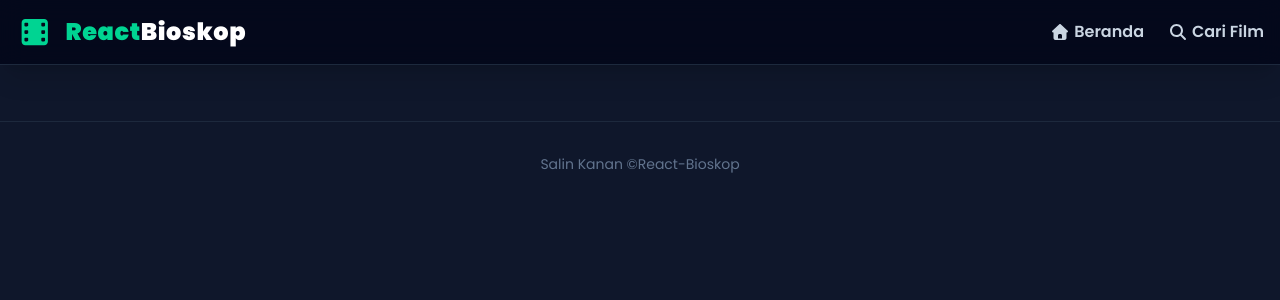
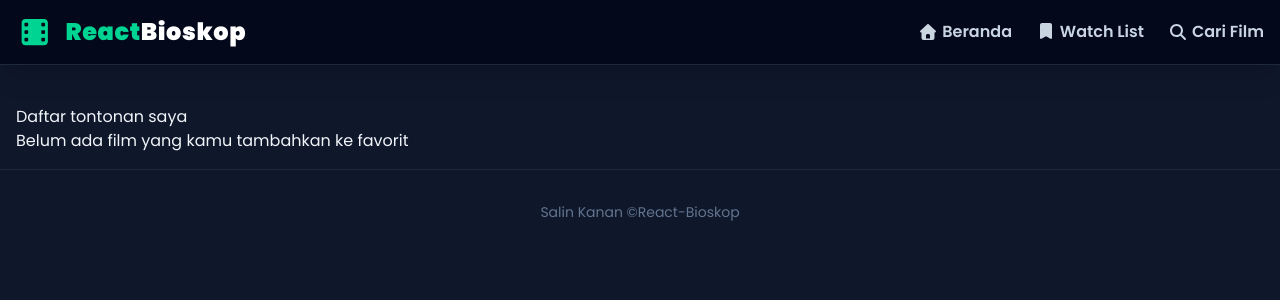
Before and after one commit to muhammadfauzi440/react-bioskop, a React (Vite) app: page /watchlist in a window 1280 px wide. Shown: the top 300 px of the page. Built offline with nearby package versions, Linux system fonts and the light colour scheme.

Commit message:
create page watchlist, create route to /watchlist and create wireframe website

```diff
--- a/src/components/Main.jsx
+++ b/src/components/Main.jsx
@@ -2,6 +2,7 @@ import { Routes, Route} from 'react-router-dom';
 import Home from '../pages/Home';
 import Search from '../pages/Search';
 import MovieDetail from '../pages/MovieDetail';
+import WatcList from '../pages/WatchList';
 
 export default function Main() {
     return (
@@ -10,6 +11,7 @@ export default function Main() {
                 <Route path='/' element={<Home />}/>
                 <Route path='/search' element={<Search />}/>
                 <Route path='/movie/:id' element={<MovieDetail />}/>
+                <Route path='/watchlist' element={<WatcList />}/>
             </Routes>
         </main>
     )
--- a/src/components/Navbar.jsx
+++ b/src/components/Navbar.jsx
@@ -1,6 +1,6 @@
 import { Link } from "react-router-dom";
 import { FontAwesomeIcon } from "@fortawesome/react-fontawesome";
-import { faFilm, faSearch, faHome } from "@fortawesome/free-solid-svg-icons";
+import { faFilm, faSearch, faHome, faBookmark } from "@fortawesome/free-solid-svg-icons";
 
 export default function Navbar() {
   return (
@@ -24,6 +24,11 @@ export default function Navbar() {
             <FontAwesomeIcon icon={faHome} /> Beranda
           </Link>
           <Link
+          to="watchlist"
+          >
+            <FontAwesomeIcon icon={faBookmark}/> Watch List
+          </Link>
+          <Link
             to="/search"
             className="hover:text-emerald-400 transition-colors flex items-center gap-1 hover:scale-110 "
           >
--- a/src/pages/MovieDetail.jsx
+++ b/src/pages/MovieDetail.jsx
@@ -9,6 +9,7 @@ export default function MovieDetail() {
     const [ detailFilm, setDetailFilm] = useState(null);
     const [ trailer, setTrailer] = useState(null);
     const [ loading, setLoading] = useState(true);
+    const [ isFavorite, setIsFavorite] = useState(false);
 
     useEffect(() => {
         const ambilDetailFilm = async () => {
@@ -45,6 +46,24 @@ export default function MovieDetail() {
 
         ambilDetailFilm();
     }, [id]);
+
+    useEffect(() => {
+        const watchList = JSON.parse(localStorage.getItem("watchList")) || [];
+        const isExist = watchList.some((movie) => movie.id === Number(id));
+        setIsFavorite(isExist);
+    }, [id]);
+
+    const toggleFavorite = () => {
+        let watchList = JSON.parse(localStorage.getItem("watchList")) || [];
+        if (isFavorite) {
+            watchList = watchList.filter((movie) => movie.id !== Number(id));
+        } else {
+            watchList.push(detailFilm);
+        }
+
+        localStorage.setItem("watchList", JSON.stringify(watchList));
+        setIsFavorite(!isFavorite);
+    }
 
     if (loading) {
         return (
@@ -163,6 +182,12 @@ export default function MovieDetail() {
                         </div>
                     )}
 
+                    <div>
+                        <button onClick={toggleFavorite}>
+                            {isFavorite ? "Hapus Dari Favorit" : "Tambahkan Ke Favorit"}
+                        </button>
+                    </div>
+
                     {detailFilm.credits?.cast?.length > 0 && (
                         <div className="mt-12 border-t border-slate-800 pt-8">
                             <h3 className="text-2xl font-bold text-white gap-3 mb-6 flex items-center">
--- /dev/null
+++ b/src/pages/WatchList.jsx
@@ -0,0 +1,39 @@
+import { useState, useEffect } from "react";
+import { Link } from "react-router-dom";
+
+export default function WatcList() {
+    const [watchList, setWatchList] = useState([]);
+
+    useEffect(() => {
+        const data = JSON.parse(localStorage.getItem("watchList")) || [];
+        setWatchList(data);
+    }, []);
+
+    return (
+        <div>
+            <h1>Daftar tontonan saya</h1>
+
+            {watchList.length === 0 ? (
+                <p>Belum ada film yang kamu tambahkan ke favorit</p>
+            ) : (
+                <div>
+                    {watchList.map((movie) => {
+                        <div key={movie.id}>
+                            <img
+                            src={`https://image.tmdb.org/t/p/w200${movie.poster_path}`}
+                            alt={movie.title}
+                            />
+                            <h2>
+                                {movie.title}
+                            </h2>
+                            <p>
+                                Rating: {movie.vote_average}
+                            </p>
+                            <Link to={`/movie/${movie.id}`}>Lihat detail</Link>
+                        </div>
+                    })}
+                </div>
+            )}
+        </div>
+    )
+}
```
